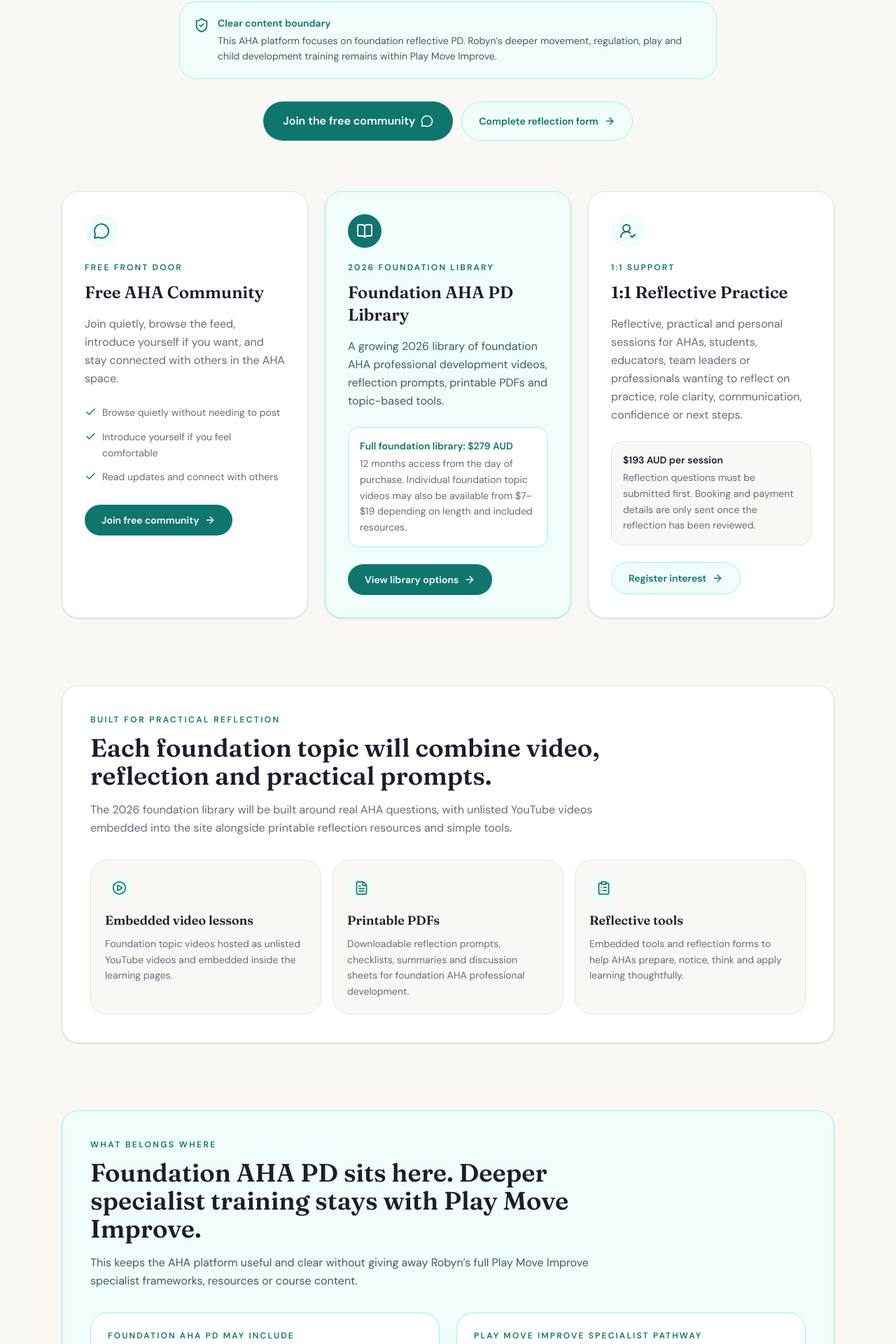
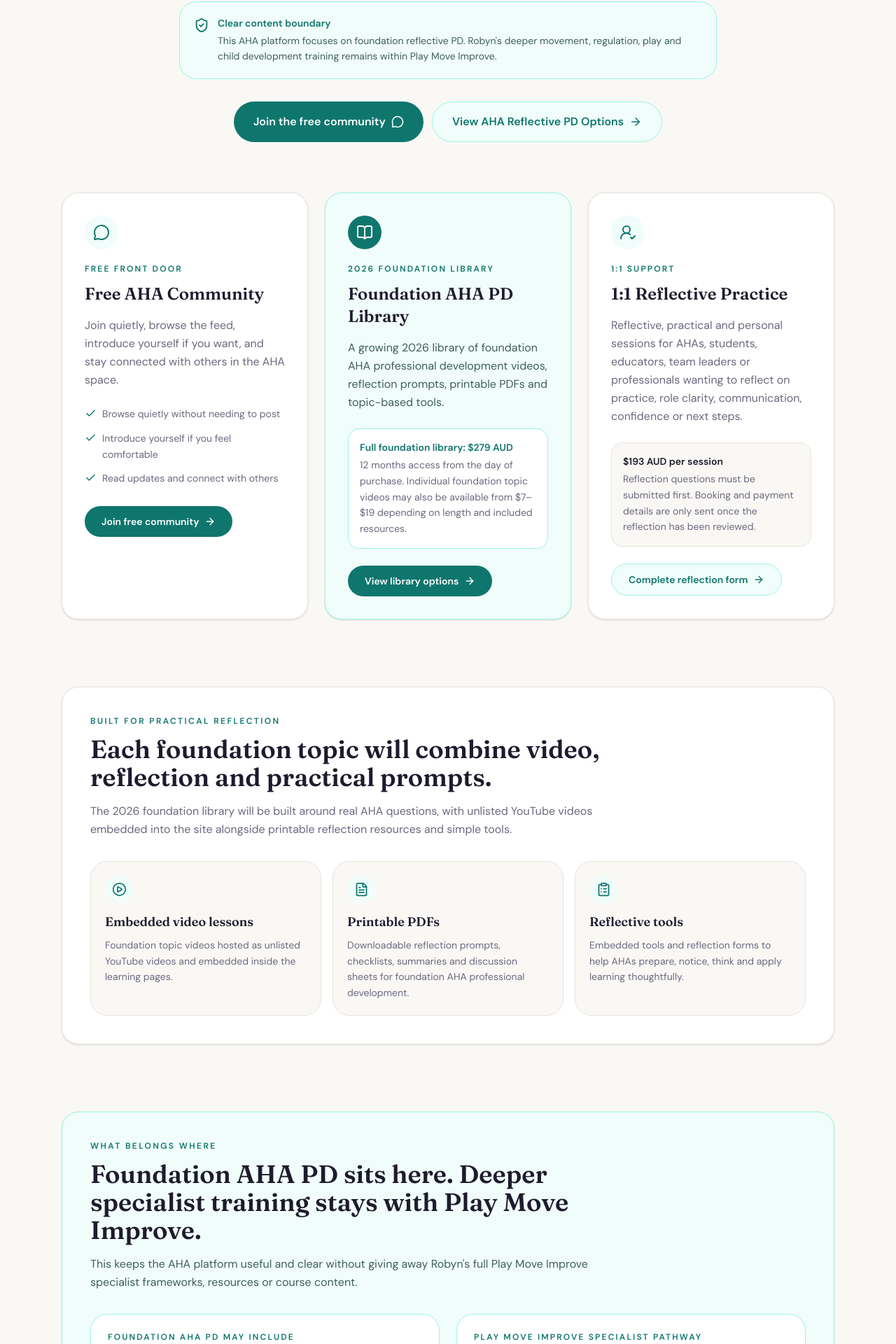
Before and after one commit to developmentalhub/allied-health-assistant-course, a Next.js app: page / in a window 1280 px wide. Shown: the part 651-2571 px from the top of the page at 70% size. Built offline with nearby package versions, Linux system fonts and the light colour scheme; no server answers.

Commit message:
Link reflective practice form from homepage and PD options

```diff
--- a/app/page.tsx
+++ b/app/page.tsx
@@ -11,7 +11,6 @@ import {
   MessageCircle,
   PlayCircle,
   ShieldCheck,
-  Sparkles,
   UserRoundCheck,
 } from "lucide-react";
 
@@ -36,7 +35,6 @@ const PMI_SPECIALIST_AREAS = [
 export default function Home() {
   return (
     <main className="min-h-screen bg-[#faf8f5] text-[#1e1b2e]">
-      {/* Hero */}
       <section className="mx-auto max-w-6xl px-6 py-14 text-center md:py-18">
         <p className="mb-5 text-sm font-semibold uppercase tracking-[0.2em] text-[#0f766e]">
           AHA Professional Development
@@ -64,7 +62,7 @@ export default function Home() {
                 Clear content boundary
               </p>
               <p className="text-sm leading-relaxed text-[#3f5f5a]">
-                This AHA platform focuses on foundation reflective PD. Robyn’s
+                This AHA platform focuses on foundation reflective PD. Robyn&apos;s
                 deeper movement, regulation, play and child development training
                 remains within Play Move Improve.
               </p>
@@ -82,19 +80,17 @@ export default function Home() {
           </Link>
 
           <Link
-  href="/reflective-practice"
-  className="inline-flex items-center justify-center gap-2 rounded-full border border-[#99f6e4] bg-[#f0fdfa] px-6 py-3 text-sm font-semibold text-[#0f766e] transition hover:bg-[#ccfbf1]"
+            href="/subscribe"
+            className="inline-flex items-center justify-center gap-2 rounded-full border border-[#99f6e4] bg-[#f0fdfa] px-7 py-4 text-base font-semibold text-[#0f766e] transition hover:bg-[#ccfbf1]"
           >
-  Complete reflection form
-  <ArrowRight size={16} />
+            View AHA Reflective PD Options
+            <ArrowRight size={18} />
           </Link>
         </div>
       </section>
 
-      {/* Offer pathways */}
       <section className="mx-auto max-w-6xl px-6 pb-12">
         <div className="grid gap-6 lg:grid-cols-3">
-          {/* Free community */}
           <div className="rounded-3xl border border-[#e8e4de] bg-white p-7 shadow-sm md:p-8">
             <div className="mb-5 flex h-12 w-12 items-center justify-center rounded-full bg-[#f0fdfa] text-[#0f766e]">
               <MessageCircle size={24} />
@@ -135,7 +131,6 @@ export default function Home() {
             </Link>
           </div>
 
-          {/* PD library */}
           <div className="rounded-3xl border border-[#99f6e4] bg-[#f0fdfa] p-7 shadow-sm md:p-8">
             <div className="mb-5 flex h-12 w-12 items-center justify-center rounded-full bg-[#0f766e] text-white">
               <BookOpen size={24} />
@@ -174,7 +169,6 @@ export default function Home() {
             </Link>
           </div>
 
-          {/* Reflective practice */}
           <div className="rounded-3xl border border-[#e8e4de] bg-white p-7 shadow-sm md:p-8">
             <div className="mb-5 flex h-12 w-12 items-center justify-center rounded-full bg-[#f0fdfa] text-[#0f766e]">
               <UserRoundCheck size={24} />
@@ -204,17 +198,16 @@ export default function Home() {
             </div>
 
             <Link
-              href="/subscribe"
+              href="/reflective-practice"
               className="inline-flex items-center justify-center gap-2 rounded-full border border-[#99f6e4] bg-[#f0fdfa] px-6 py-3 text-sm font-semibold text-[#0f766e] transition hover:bg-[#ccfbf1]"
             >
-              Register interest
+              Complete reflection form
               <ArrowRight size={16} />
             </Link>
           </div>
         </div>
       </section>
 
-      {/* Topic structure */}
       <section className="mx-auto max-w-6xl px-6 py-12">
         <div className="rounded-3xl border border-[#e8e4de] bg-white p-8 shadow-sm md:p-10">
           <div className="mb-8 max-w-3xl">
@@ -277,7 +270,6 @@ export default function Home() {
         </div>
       </section>
 
-      {/* Content boundary */}
       <section className="mx-auto max-w-6xl px-6 py-12">
         <div className="rounded-3xl border border-[#99f6e4] bg-[#f0fdfa] p-8 shadow-sm md:p-10">
           <div className="mb-8 max-w-3xl">
@@ -292,8 +284,8 @@ export default function Home() {
 
             <p className="text-base leading-relaxed text-[#3f5f5a]">
               This keeps the AHA platform useful and clear without giving away
-              Robyn’s full Play Move Improve specialist frameworks, resources or
-              course content.
+              Robyn&apos;s full Play Move Improve specialist frameworks,
+              resources or course content.
             </p>
           </div>
 
@@ -347,7 +339,6 @@ export default function Home() {
         </div>
       </section>
 
-      {/* Reflective practice process */}
       <section className="mx-auto max-w-6xl px-6 py-12">
         <div className="rounded-3xl bg-[#1e1b2e] p-8 text-white shadow-sm md:p-12">
           <div className="grid gap-10 md:grid-cols-[1.1fr_0.9fr] md:items-center">
@@ -398,7 +389,6 @@ export default function Home() {
         </div>
       </section>
 
-      {/* Honest note */}
       <section className="mx-auto max-w-6xl px-6 pb-20">
         <div className="rounded-3xl border border-[#e8e4de] bg-white p-6 shadow-sm md:p-7">
           <p className="mb-2 text-xs font-semibold uppercase tracking-[0.18em] text-[#0f766e]">
--- a/app/subscribe/page.tsx
+++ b/app/subscribe/page.tsx
@@ -160,7 +160,7 @@ const OPTIONS: OptionCard[] = [
       "Role, goal and context reviewed first",
       "Booking/payment details sent after review",
     ],
-    cta: "Register interest",
+    cta: "Complete reflection form",
   },
 ];
 
@@ -263,8 +263,10 @@ export default function SubscribePage() {
   return (
     <main className="min-h-screen bg-[#faf8f5] text-[#1e1b2e]">
       <section className="mx-auto max-w-6xl px-6 py-14 md:py-20">
-        {/* Hero */}
-        <div className="mb-8 rounded-3xl border border-[#e8e4de] bg-white p-8 shadow-sm md:p-12">
+        <div
+          id="top"
+          className="mb-8 rounded-3xl border border-[#e8e4de] bg-white p-8 shadow-sm md:p-12"
+        >
           <p className="mb-4 text-xs font-semibold uppercase tracking-[0.22em] text-[#0f766e]">
             AHA Reflective PD Options
           </p>
@@ -528,7 +530,6 @@ export default function SubscribePage() {
           </div>
         </div>
 
-        {/* Options */}
         <section className="mb-8 rounded-3xl border border-[#e8e4de] bg-white p-8 shadow-sm md:p-10">
           <div className="mb-8 max-w-3xl">
             <p className="mb-3 text-xs font-semibold uppercase tracking-[0.22em] text-[#0f766e]">
@@ -595,6 +596,14 @@ export default function SubscribePage() {
                       {option.cta}
                       <ArrowRight size={15} />
                     </Link>
+                  ) : option.title === "1:1 Reflective Practice" ? (
+                    <Link
+                      href="/reflective-practice"
+                      className="inline-flex items-center justify-center gap-2 rounded-full bg-[#0f766e] px-5 py-3 text-sm font-semibold text-white transition hover:bg-[#0d6962]"
+                    >
+                      {option.cta}
+                      <ArrowRight size={15} />
+                    </Link>
                   ) : (
                     <a
                       href="#top"
@@ -614,7 +623,6 @@ export default function SubscribePage() {
           </div>
         </section>
 
-        {/* Foundation library boundary */}
         <section className="mb-8 rounded-3xl border border-[#99f6e4] bg-[#f0fdfa] p-8 shadow-sm md:p-10">
           <div className="grid gap-8 lg:grid-cols-[0.95fr_1.05fr] lg:items-start">
             <div>
@@ -674,7 +682,6 @@ export default function SubscribePage() {
           </div>
         </section>
 
-        {/* What belongs where */}
         <section className="mb-8 grid gap-6 lg:grid-cols-2">
           <div className="rounded-3xl border border-[#e8e4de] bg-white p-7 shadow-sm">
             <p className="mb-3 text-xs font-semibold uppercase tracking-[0.22em] text-[#0f766e]">
@@ -731,7 +738,6 @@ export default function SubscribePage() {
           </div>
         </section>
 
-        {/* Reflective practice process */}
         <section className="mb-8 rounded-3xl bg-[#1e1b2e] p-8 text-white shadow-sm md:p-12">
           <div className="grid gap-10 md:grid-cols-[1.1fr_0.9fr] md:items-center">
             <div>
@@ -775,11 +781,18 @@ export default function SubscribePage() {
                   Reflection form required before booking details are sent.
                 </p>
               </div>
+
+              <Link
+                href="/reflective-practice"
+                className="mt-5 inline-flex w-full items-center justify-center gap-2 rounded-full bg-white px-5 py-4 text-center text-base font-semibold text-[#1e1b2e] transition hover:bg-[#f5f3ff]"
+              >
+                Complete reflection form
+                <ArrowRight size={17} />
+              </Link>
             </div>
           </div>
         </section>
 
-        {/* Manager pathway */}
         <section className="mb-8 grid gap-6 lg:grid-cols-[0.9fr_1.1fr]">
           <div className="rounded-3xl border border-[#e8e4de] bg-white p-7 shadow-sm">
             <p className="mb-3 text-xs font-semibold uppercase tracking-[0.22em] text-[#0f766e]">
@@ -814,7 +827,6 @@ export default function SubscribePage() {
           </div>
         </section>
 
-        {/* Bottom CTA */}
         <section className="rounded-3xl border border-[#e8e4de] bg-white p-8 text-center shadow-sm md:p-10">
           <p className="mb-3 text-xs font-semibold uppercase tracking-[0.22em] text-[#0f766e]">
             Help shape what gets built first
```
Lines whose indentation alone changed are shown as unchanged.
